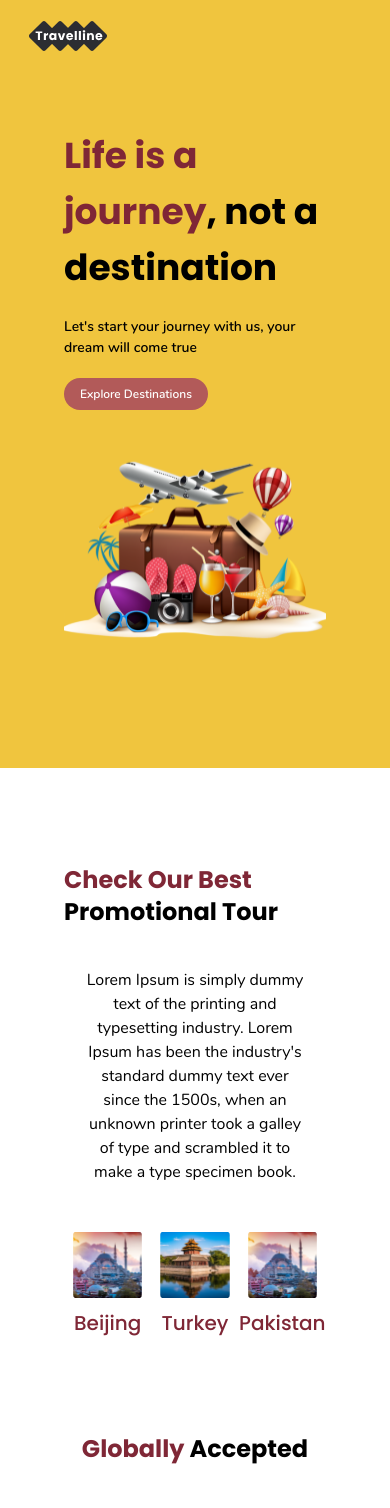
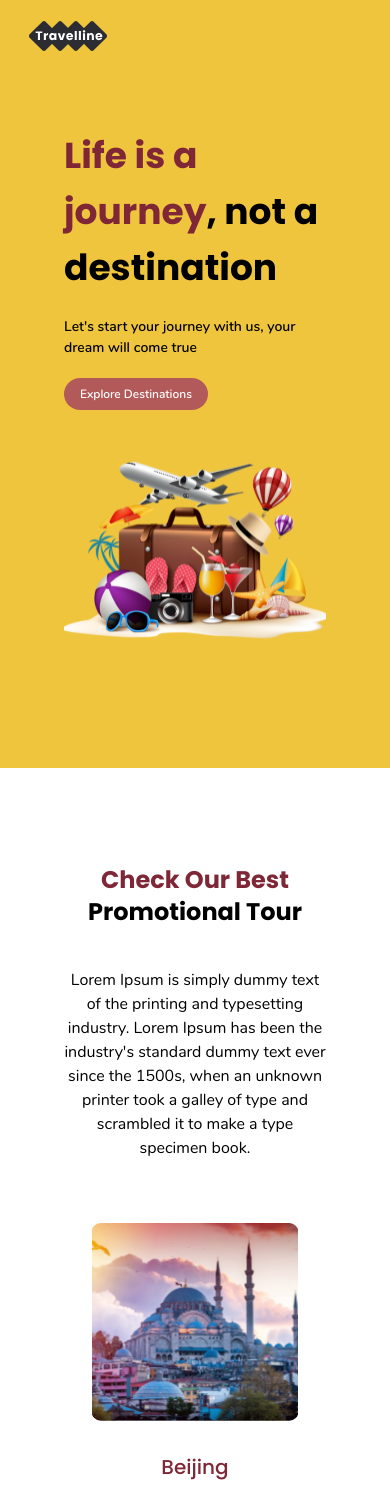
Before and after one commit to defz7/travelline, a Next.js app: page / in a window 390 px wide. Shown: the top 1508 px of the page. Built offline with nearby package versions, Linux system fonts and the light colour scheme.

Commit message:
fix: add responsiveness on promotion section

```diff
--- a/components/Home/promotion.tsx
+++ b/components/Home/promotion.tsx
@@ -4,20 +4,42 @@ function Promotion() {
     return(
         <div className="h-full grid bg-white pt-24 xl:py-24 px-16 xl:px-32 2xl:px-52">
             <div className="grid xl:container xl:mx-auto justify-items-center content-center space-y-10">
-                <h1 className="font-poppinsBold text-black text-2xl 2xl:text-3xl">
+                <h1 className="font-poppinsBold text-black text-2xl 2xl:text-3xl text-center">
                     <span className="text-brownfont">
                         Check Our Best
                     </span> {""}
                         Promotional Tour
                 </h1>
-                <div className="w-5/6 xl:w-3/4">
+                <div className="w-full lg:w-5/6 xl:w-3/4">
                     <p className="font-nunito items-center text-black text-base 2xl:text-xl text-center">
                         Lorem Ipsum is simply dummy text of the printing and typesetting industry.
                         Lorem Ipsum has been the industry's standard dummy text ever since the 1500s,
                         when an unknown printer took a galley of type and scrambled it to make a type specimen book.
                     </p>
                 </div>
-                <div className="grid grid-cols-3">
+                <div className="grid grid-cols-1 md:grid-cols-3">
+                    <Link href="/">
+                        <a className="flex justify-center cursor-pointer ">
+                            <img
+                                src="/Images/Home/Mask Group (4).svg"
+                                className="sm:w-3/4 md:w-[450px]"
+                            />
+                        </a>
+                    </Link>
+                    <p className="grid md:hidden pb-5 md:pb-0 justify-center text-brownfont font-poppinsMedium text-xl">
+                        Beijing
+                    </p>
+                    <Link href="/">
+                        <a className="flex justify-center cursor-pointer ">
+                            <img
+                                src="/Images/Home/Mask Group (3).svg"
+                                className="w-[450px]"
+                            />
+                        </a>
+                    </Link>
+                    <p className="grid md:hidden pb-5 md:pb-0 justify-center text-brownfont font-poppinsMedium text-xl">
+                        Turkey
+                    </p>
                     <Link href="/">
                         <a className="flex justify-center cursor-pointer ">
                             <img
@@ -26,29 +48,18 @@ function Promotion() {
                             />
                         </a>
                     </Link>
-                    <Link href="/">
-                        <a className="flex justify-center cursor-pointer ">
-                            <img
-                                src="/Images/Home/Mask Group (3).svg"
-                                className="w-[450px]"
-                            />
-                        </a>
-                    </Link>
-                    <Link href="/">
-                        <a className="flex justify-center cursor-pointer ">
-                            <img
-                                src="/Images/Home/Mask Group (4).svg"
-                                className="w-[450px]"
-                            />
-                        </a>
-                    </Link>
-                    <p className="flex justify-center text-brownfont font-poppinsMedium text-xl">
+                    <p className="grid md:hidden justify-center text-brownfont font-poppinsMedium text-xl">
+                        Pakistan
+                    </p>
+
+                    {/* Text below for md screen and above */}
+                    <p className="hidden md:flex justify-center text-brownfont font-poppinsMedium text-xl">
                         Beijing
                     </p>
-                    <p className="flex justify-center text-brownfont font-poppinsMedium text-xl">
+                    <p className="hidden md:flex justify-center text-brownfont font-poppinsMedium text-xl">
                         Turkey
                     </p>
-                    <p className="flex justify-center text-brownfont font-poppinsMedium text-xl">
+                    <p className="hidden md:flex justify-center text-brownfont font-poppinsMedium text-xl">
                         Pakistan
                     </p>
                 </div>
```
